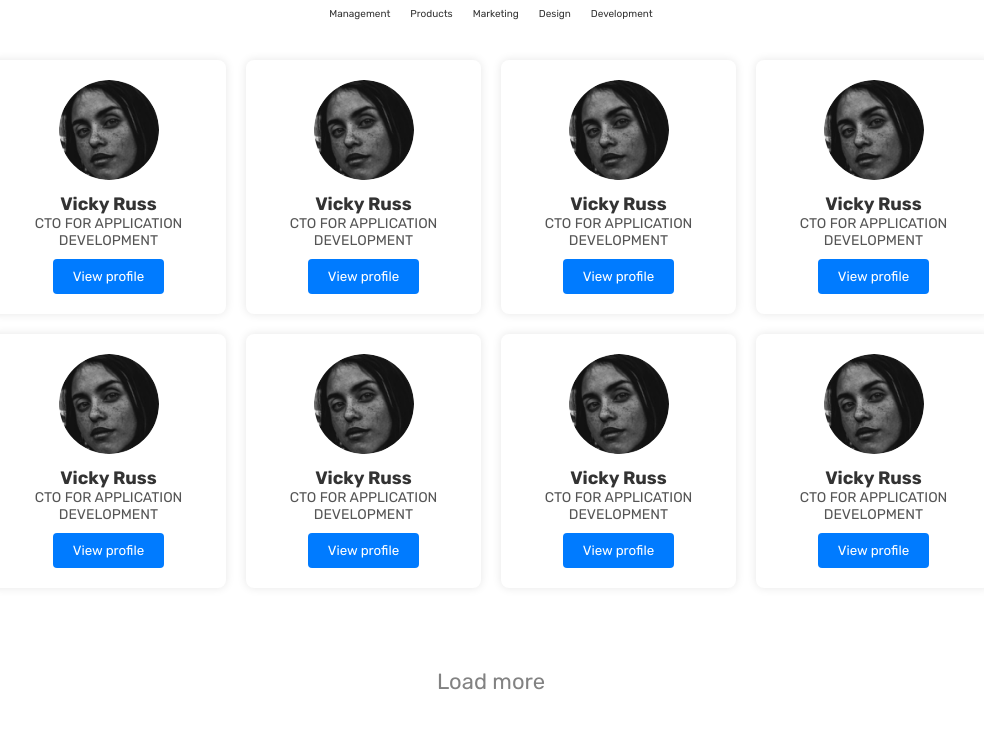
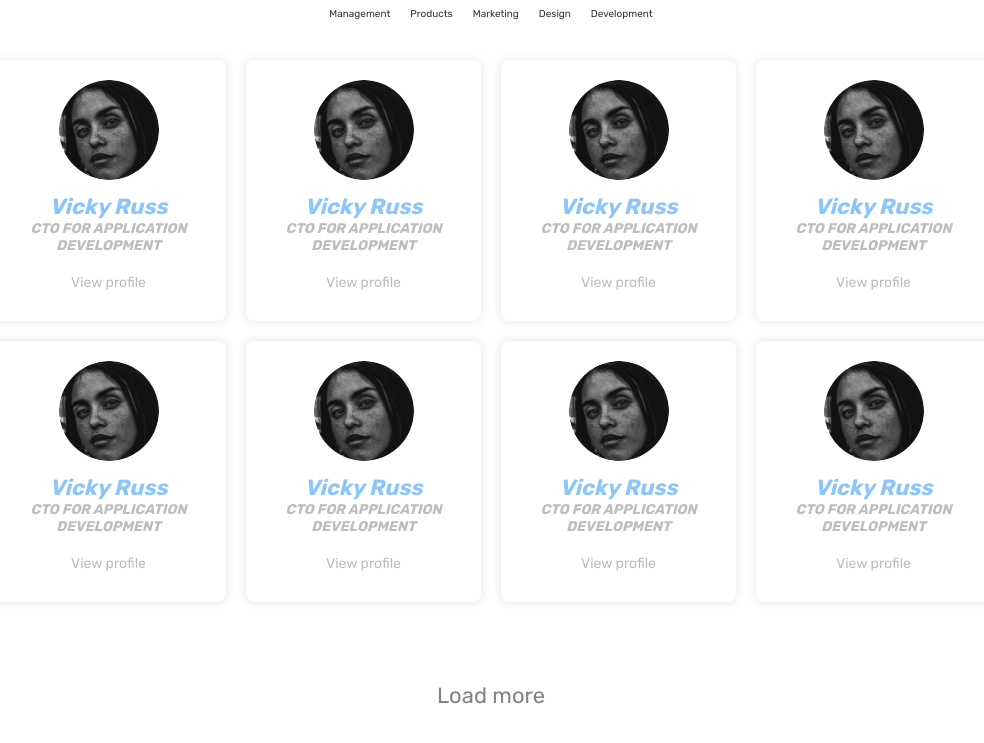
Before and after one commit to Nbeo11/Cy_exercise, a plain HTML site: page Buổi 4/index.html in a window 1280 px wide. Shown: the part 693-1436 px from the top of the page, without its empty margins (149-1133 px from the left). Drawn offline with Linux system fonts and the light colour scheme.

Commit message:
bt buổi 4

```diff
--- a/Buổi 4/index.css
+++ b/Buổi 4/index.css
@@ -187,27 +187,33 @@ section {
 }
 
 .name {
-    font-size: 18px;
-    font-weight: bold;
+    font-size: 22px;
+    font-weight: 700;
+    color: #8cc5f9;
+    font-style: italic;
 }
 
 .role {
     font-size: 14px;
     margin-bottom: 10px;
-    color: #555;
+    color: #BDBDBD;
+    font-weight: 700;
+    font-style: italic;
 }
 
 button {
-    background-color: #007bff;
+    background-color: #ffffff;
     border: none;
-    color: white;
+    color: #BDBDBD;
     padding: 10px 20px;
     border-radius: 4px;
     cursor: pointer;
+    font-weight: 300;
+    font-size: 14px;
 }
 
 button:hover {
-    background-color: #0056b3;
+    background-color: #ffffff;
 }
 
 .load-more {
```
